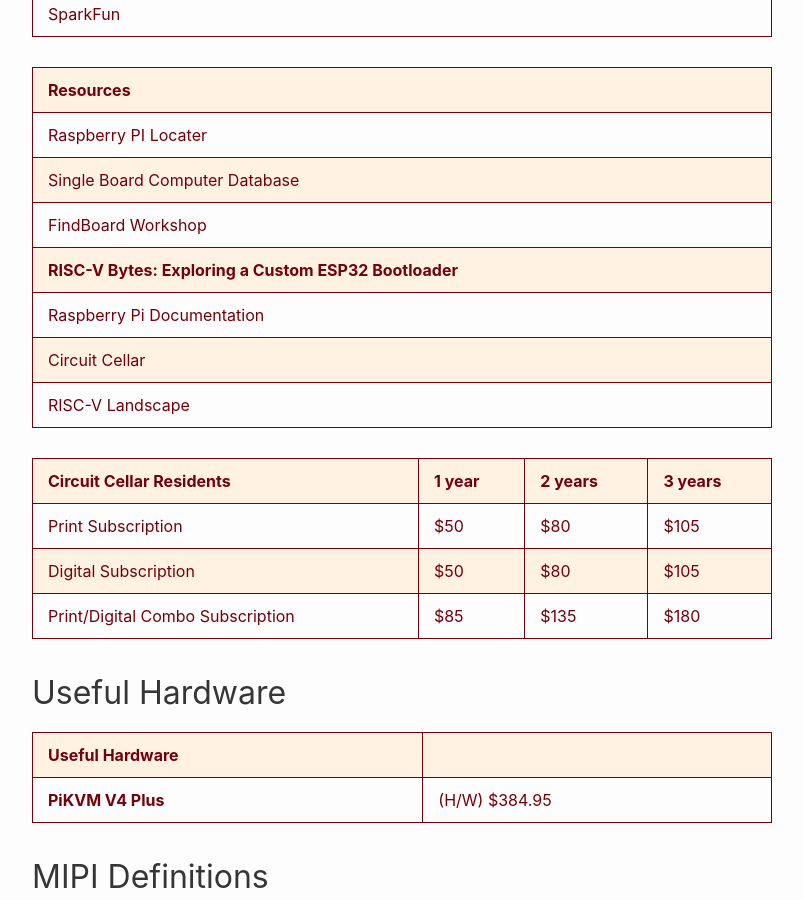
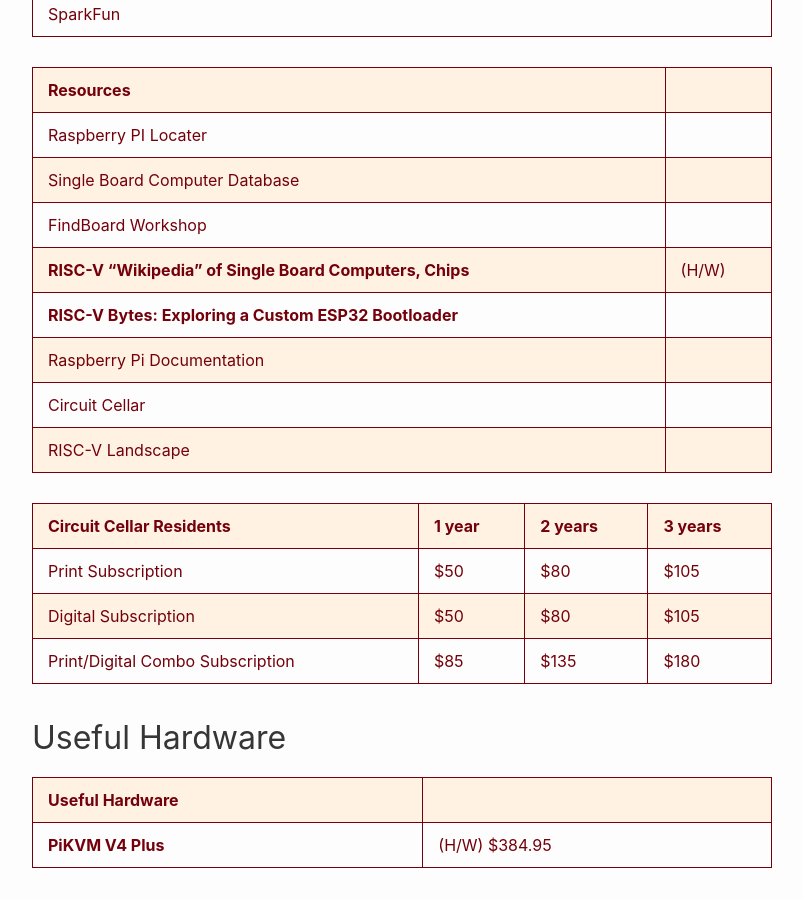
Before and after one commit to RalphHightower/RalphHightower, a Jekyll site: the page built from HardwareProjects.md, in a window 1280 px wide and 900 px high, scrolled down 1317 px. Shown: the whole window, without its empty margins (238-1041 px from the left). Built offline with Jekyll 4.4.1, drawn with Linux system fonts in a browser that asks for light colours; our own code applies the rules of GitHub Pages for plain Markdown files.

Commit message:
docs(doc): add RISC-V Wikipedia

```diff
--- a/HardwareProjects.md
+++ b/HardwareProjects.md
@@ -15,6 +15,7 @@
 | [Raspberry PI Locater](https://rpilocator.com/) |
 | [Single Board Computer Database](https://hackerboards.com/) |
 | [FindBoard Workshop](https://www.findboard.cn/#/home) |
+| **[RISC-V "Wikipedia" of Single Board Computers, Chips](https://antmicro.com/blog/2022/08/renodepedia/)** | (H/W) |
 | **[RISC-V Bytes: Exploring a Custom ESP32 Bootloader](https://danielmangum.com/posts/risc-v-bytes-exploring-custom-esp32-bootloader/)** |
 | [Raspberry Pi Documentation](https://www.raspberrypi.com/documentation/computers/getting-started.html) |
 | [Circuit Cellar](https://circuitcellar.com/) |
```
